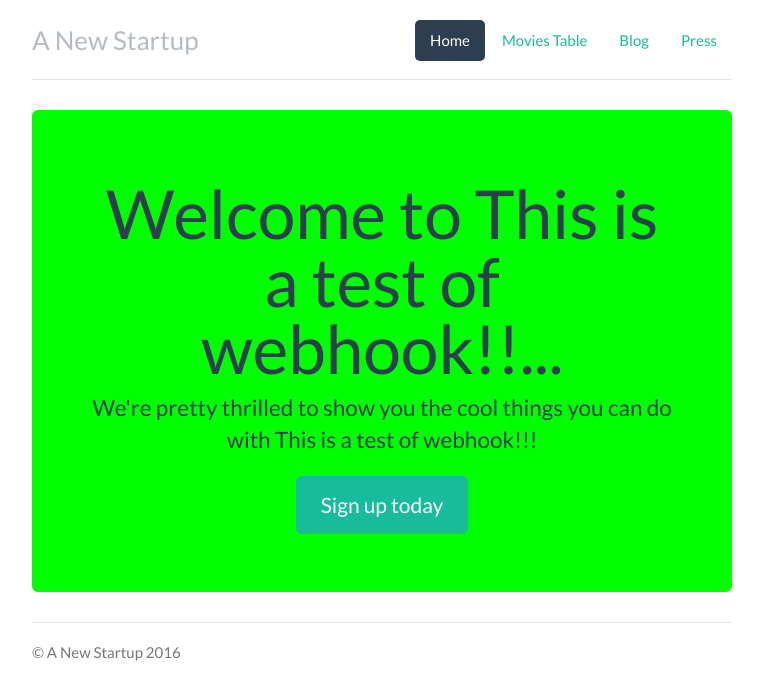
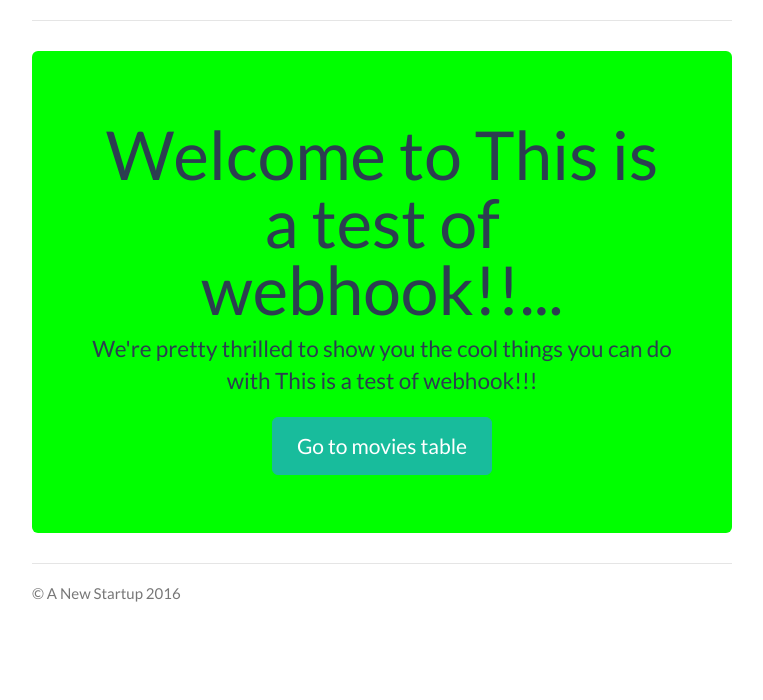
Before and after one commit to Karth1k100/aws-ec2-jenkin, a Node server app: page / in a window 1280 px wide. Shown: the top 700 px of the page, without its empty margins (258-1021 px from the left). Run offline with Node 20, Linux system fonts and the light colour scheme.

Commit message:
Update index.pug

```diff
--- a/views/index.pug
+++ b/views/index.pug
@@ -16,22 +16,13 @@ html(lang="en")
   body
     .container
       .header
-        ul.nav.nav-pills.pull-right
-          li.active
-            a(href="#") Home
-          li
-            a(href="/movies-table") Movies Table
-          li
-            a(href="#") Blog
-          li
-            a(href="#") Press
-        h3.text-muted A New Startup
+
       .jumbotron
         h1 Welcome to #{title}...
         p.lead
           | We're pretty thrilled to show you the cool things you can do with #{title}!
         p
-          a.btn.btn-lg.btn-success(data-toggle="modal" href="#") Sign up today
+          a.btn.btn-lg.btn-success(data-toggle="modal" href="/movies-table") Go to movies table
       .footer
         p © A New Startup 2016
       script(src="/jquery/jquery-1.11.3.min.js")
```
